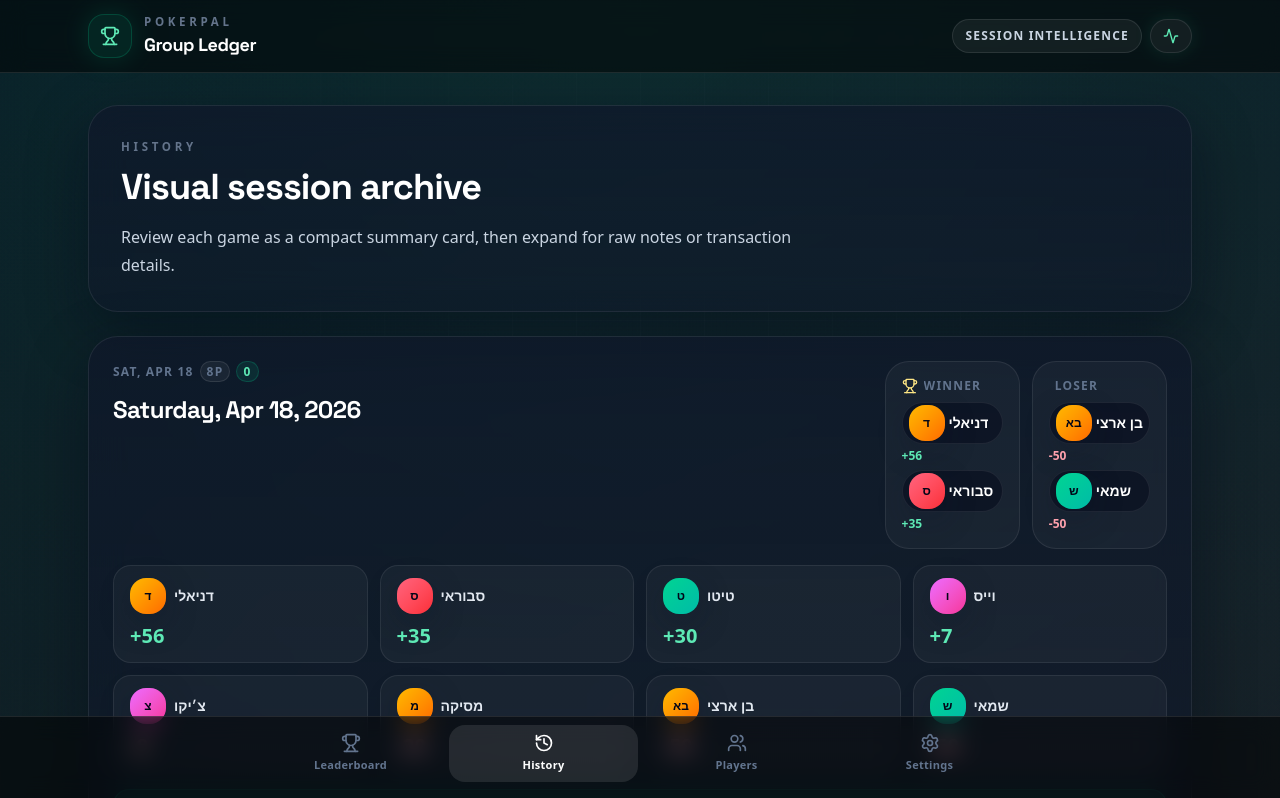
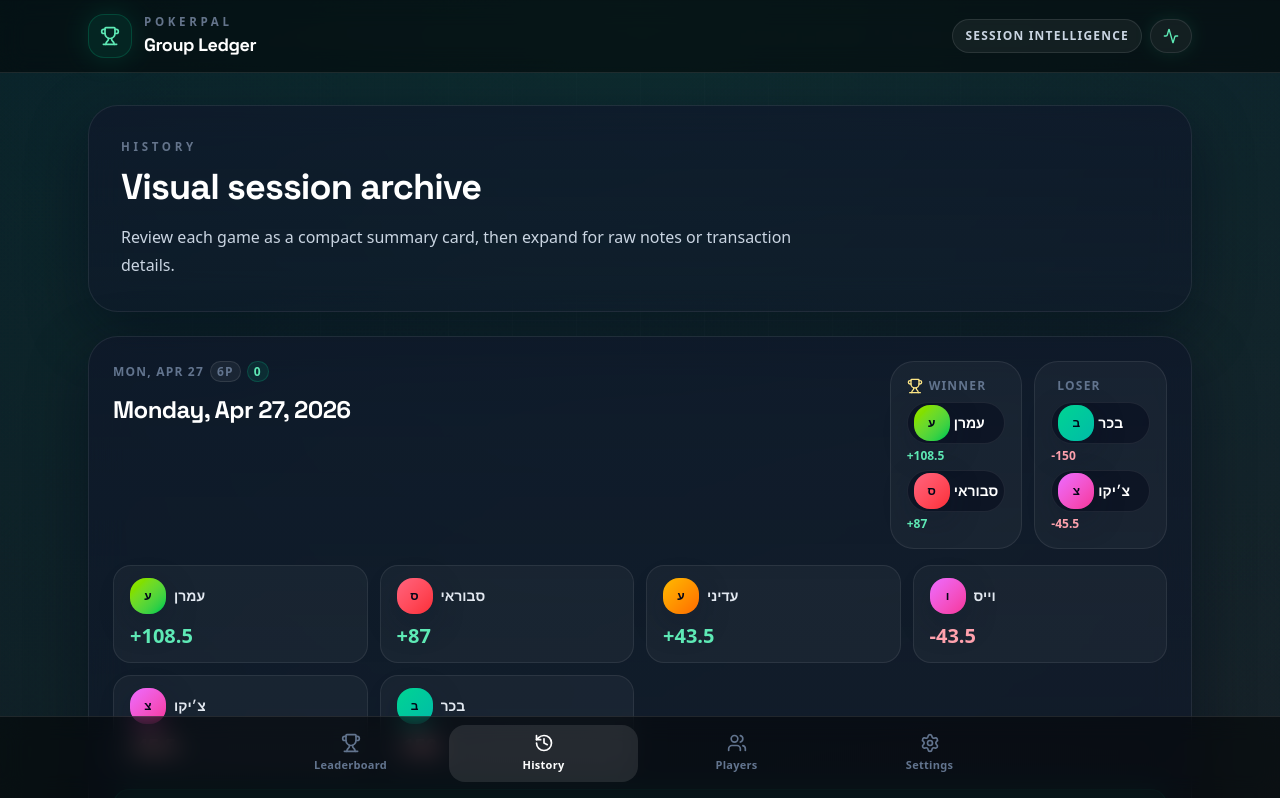
Before and after one commit to TDoGoodT/poker-leaderboard, a React (Vite) app: page /history in a window 1280 px wide. Shown: the top 798 px of the page. Built offline with nearby package versions, Linux system fonts and the light colour scheme.

Commit message:
session added

```diff
--- a/bot/parser.js
+++ b/bot/parser.js
@@ -15,6 +15,8 @@ const PLAYERS = {
     'דניאלי': ['דניאלי'],
     'טיטו': ['טיטו'],
     'ירדן': ['ירדן'],
+    'עדיני': ['עדיני'],
+    'בכר': ['בכר'],
     'בן ארצי': ['בן ארצי', 'בנארצ', 'בנארצי', 'בן-ארצי'] // Added hyphen just in case
 };
 
@@ -26,13 +28,16 @@ Object.entries(PLAYERS).forEach(([name, aliases]) => {
     });
 });
 
+const BIDI_MARKS_REGEX = /[\u200e\u200f\u202a-\u202e]/g;
+const AMOUNT_PATTERN = '(\\d+(?:\\.\\d+)?)';
+
 /**
  * Normalizes a name string to a known player.
  * Checks exact match, then 'to' prefix (ל), then fuzzy match.
  */
 function normalizePlayerName(rawName) {
     if (!rawName) return null;
-    let name = rawName.trim();
+    let name = rawName.replace(BIDI_MARKS_REGEX, '').trim();
 
     // Check 1: Exact alias match
     if (ALIAS_MAP[name]) return ALIAS_MAP[name];
@@ -82,7 +87,7 @@ function normalizePlayerName(rawName) {
 function parseMessage(text) {
     if (!text) return null;
 
-    const lines = text.split('\n');
+    const lines = text.replace(BIDI_MARKS_REGEX, '').split('\n');
     const transactions = [];
     const results = {};
 
@@ -90,17 +95,17 @@ function parseMessage(text) {
     const patterns = [
         // 1. Name transfers to Name Amount: "שמאי מעביר לדניאלי 110"
         {
-            regex: /^(.+?)\s+מעביר\s+(?:ל)?(.+?)\s+(\d+)$/,
+            regex: new RegExp(`^(.+?)\\s+מעביר\\s+(?:ל)?(.+?)\\s+${AMOUNT_PATTERN}$`),
             map: { payer: 1, receiver: 2, amount: 3 }
         },
         // 2. Name transfers Amount to Name: "בן ארצי מעביר 40 למסיקה"
         {
-            regex: /^(.+?)\s+מעביר\s+(\d+)\s+(?:ל)?(.+)$/,
+            regex: new RegExp(`^(.+?)\\s+מעביר\\s+${AMOUNT_PATTERN}\\s+(?:ל)?(.+)$`),
             map: { payer: 1, amount: 2, receiver: 3 }
         },
         // 3. Name Amount to Name (Generic): "סבוראי 200 לבוסקילה"
         {
-            regex: /^(.+?)\s+(\d+)\s+(?:ל)?(.+)$/,
+            regex: new RegExp(`^(.+?)\\s+${AMOUNT_PATTERN}\\s+(?:ל)?(.+)$`),
             map: { payer: 1, amount: 2, receiver: 3 }
         }
     ];
@@ -116,7 +121,7 @@ function parseMessage(text) {
             if (match) {
                 const rawPayer = match[map.payer];
                 const rawReceiver = match[map.receiver];
-                const amount = parseInt(match[map.amount], 10);
+                const amount = parseFloat(match[map.amount]);
 
                 const payer = normalizePlayerName(rawPayer);
                 const receiver = normalizePlayerName(rawReceiver);
--- a/public/data.json
+++ b/public/data.json
@@ -835,6 +835,46 @@
         }
       ],
       "sender": "manual@lid"
+    },
+    {
+      "id": "NEW_SESSION_20260427_1",
+      "date": "2026-04-27T00:00:00.000Z",
+      "rawMessage": "בכר מעביר לעמרן 108.5\nבכר מעביר לסבוראי 41.5\nצ׳יקו מעביר לסבוראי 45.5\nוייס מעביר לעדיני 43.5",
+      "results": {
+        "בכר": -150,
+        "עמרן": 108.5,
+        "סבוראי": 87,
+        "צ׳יקו": -45.5,
+        "וייס": -43.5,
+        "עדיני": 43.5
+      },
+      "transactions": [
+        {
+          "payer": "בכר",
+          "receiver": "עמרן",
+          "amount": 108.5,
+          "raw": "בכר מעביר לעמרן 108.5"
+        },
+        {
+          "payer": "בכר",
+          "receiver": "סבוראי",
+          "amount": 41.5,
+          "raw": "בכר מעביר לסבוראי 41.5"
+        },
+        {
+          "payer": "צ׳יקו",
+          "receiver": "סבוראי",
+          "amount": 45.5,
+          "raw": "צ׳יקו מעביר לסבוראי 45.5"
+        },
+        {
+          "payer": "וייס",
+          "receiver": "עדיני",
+          "amount": 43.5,
+          "raw": "וייס מעביר לעדיני 43.5"
+        }
+      ],
+      "sender": "manual@lid"
     }
   ],
   "players": [
--- a/src/lib/format.js
+++ b/src/lib/format.js
@@ -3,7 +3,7 @@ import { format } from 'date-fns';
 export function formatSignedAmount(value) {
     const amount = Number(value || 0);
     const formatter = new Intl.NumberFormat('en-US', {
-        maximumFractionDigits: 0,
+        maximumFractionDigits: 2,
     });
 
     if (amount > 0) {
```
